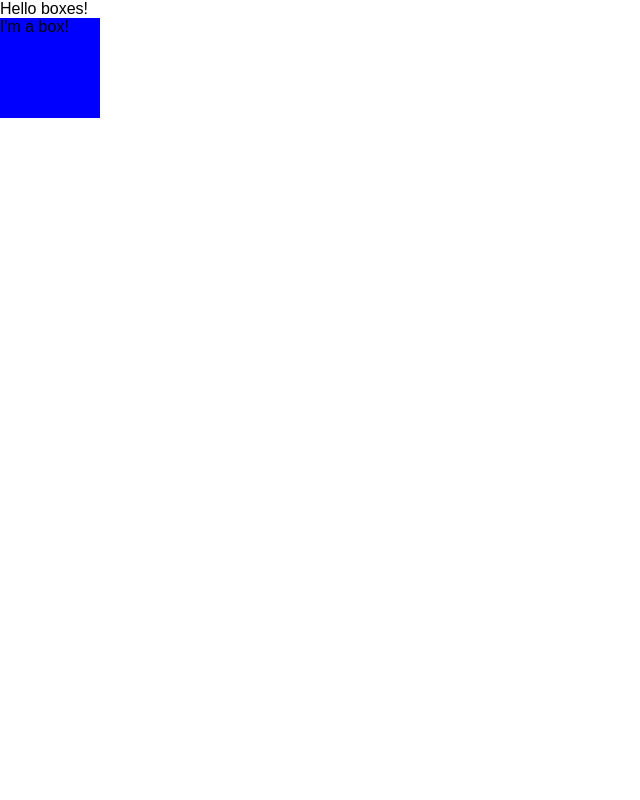
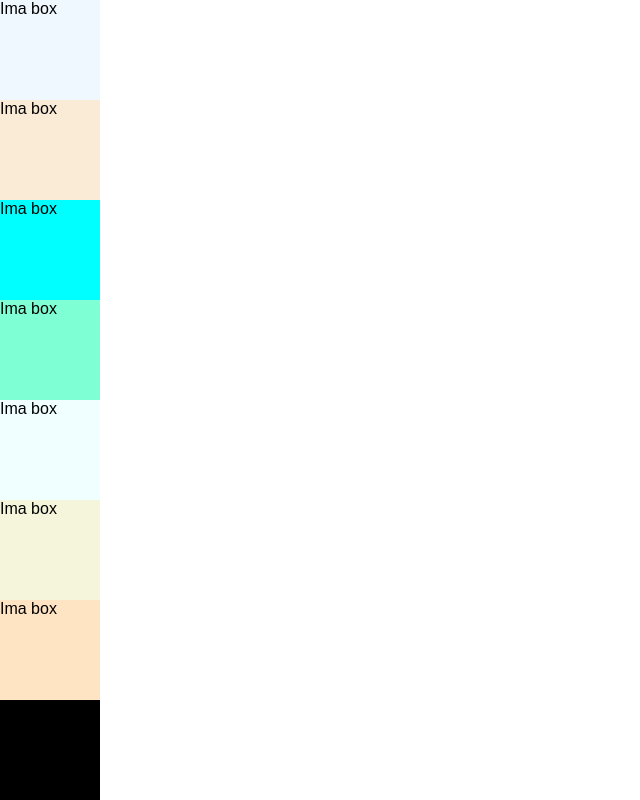
Before and after one commit to Michaelpp20001/React-Random-Colored-Boxes, a React (Create React App) app: page / in a window 1280 px wide. Shown: the top 800 px of the page, without its empty margins (0-640 px from the left). Built offline with nearby package versions, Linux system fonts and the light colour scheme.

Commit message:
passed prop values from random boxes component to box component and rendered all 32 boxes of different colors

```diff
--- a/src/Box.css
+++ /dev/null
@@ -1,4 +0,0 @@
-.box{
-    height: 100px;
-    width: 100px;
-}
--- a/src/Box.js
+++ b/src/Box.js
@@ -1,14 +1,12 @@
 import React, {Component} from 'react';
-import './Box.css';
 
 class Box extends Component {
+    render () {
+        const {color} = this.props
+        return (
+        <div className="Box" style={{backgroundColor: `${color}` , height:"100px", width:"100px"}}>Ima box</div>
+        )
+    }
+}
 
-    render () {
-        return (
-            <div className="box" style={{backgroundColor: "blue"}}>I'm a box!</div>
-        );
-    }
-
-};
-
-export default Box
+export default Box;
--- a/src/randomBoxes.js
+++ b/src/randomBoxes.js
@@ -23,13 +23,20 @@ class RandomBoxes extends Component {
                     "Purple","Red","RosyBrown","RoyalBlue","SaddleBrown","Salmon","SandyBrown","SeaGreen",
                     "SeaShell","Sienna","Silver","SkyBlue","SlateBlue","SlateGray","SlateGrey","Snow","SpringGreen",
                     "SteelBlue","Tan","Teal","Thistle","Tomato","Turquoise","Violet","Wheat","White","WhiteSmoke",
-                    "Yellow","YellowGreen"]
-      };
+                    "Yellow","YellowGreen"],
+        boxAmnt: 32,
+      }
+      ;
     render () {
+        const boxes = this.props.allColors.map((color, index) => (
+            <Box
+            key={index}
+            color={color}
+            />
+        ));
         return (
-            <div className="App">
-                Hello boxes!
-                <Box />
+            <div className="randomBoxes">
+                {boxes}
             </div>
         );
     }
```
